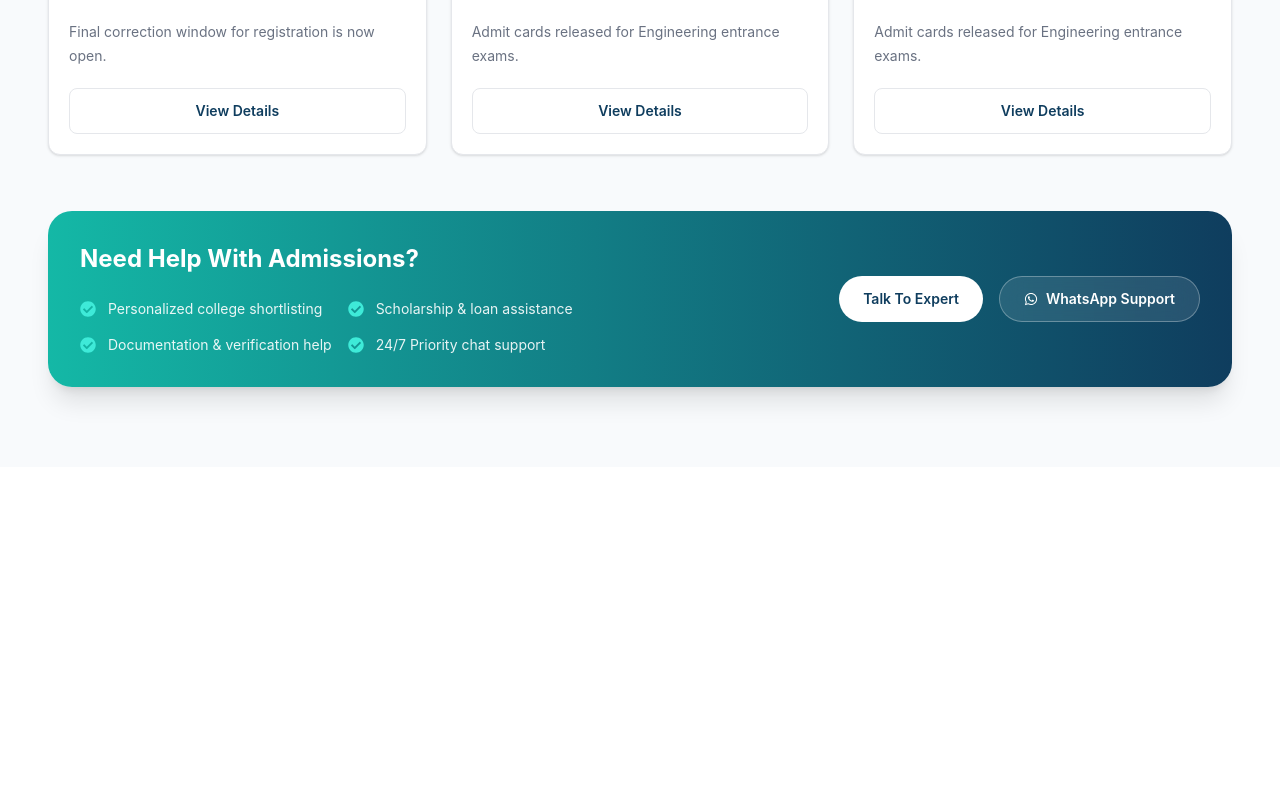
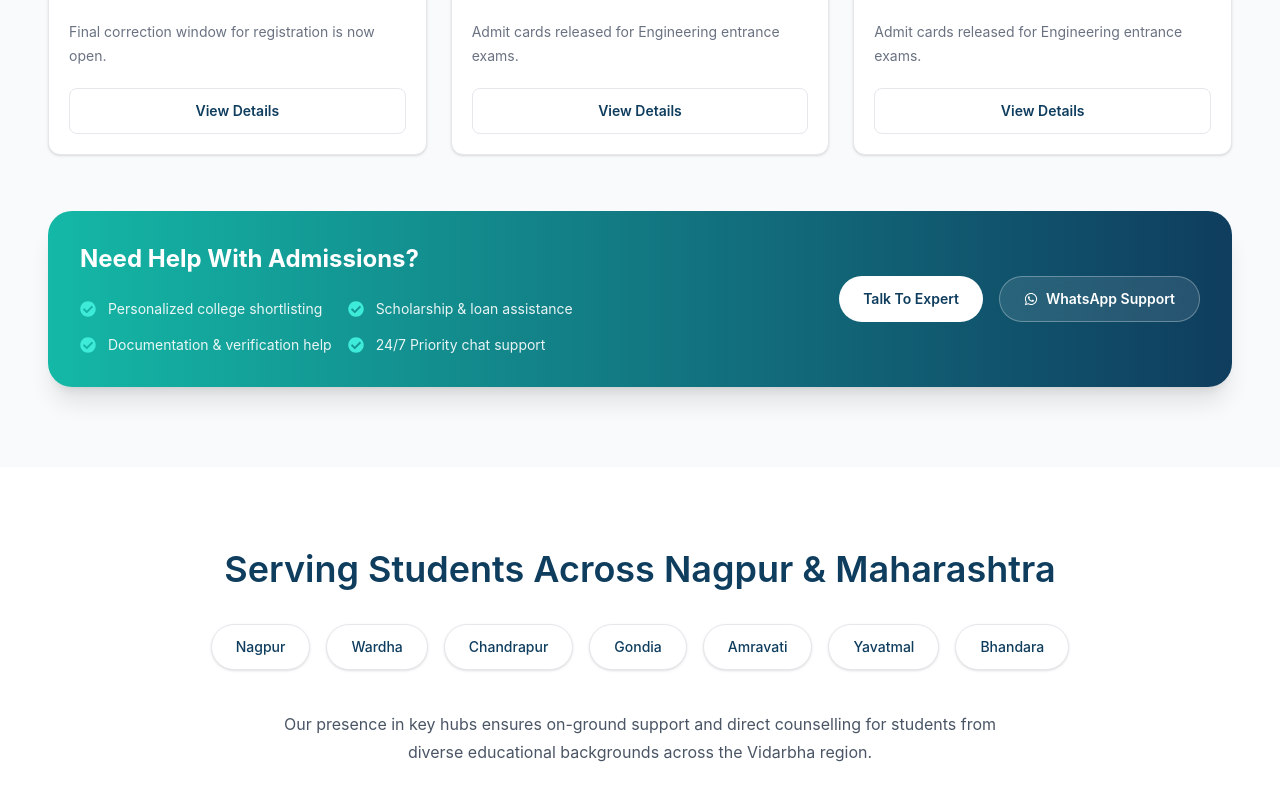
Before and after one commit to ntNayan23/future-star-foundation, a React (Vite) app in the folder frontend/: page / in a window 1280 px wide. Shown: the part 1360-2160 px from the top of the page. Before the commit the page ends 1827 px from the top, so only its background shows below. Built offline with nearby package versions, Linux system fonts and the light colour scheme.

Commit message:
region section created

```diff
--- a/frontend/src/App.tsx
+++ b/frontend/src/App.tsx
@@ -1,7 +1,9 @@
 import './App.css'
 import Hero from './components/hero/Hero'
 import Navbar from './components/Navbar'
+import Regions from './components/regions/RegionsSection'
 import UpdatesSection from './components/updates/UpdatesSection'
+
 
 function App() {
 
@@ -12,6 +14,7 @@ function App() {
       <Navbar/>
       <Hero/>
       <UpdatesSection/>
+      <Regions/>
     </div>
     </>
   )
--- /dev/null
+++ b/frontend/src/components/regions/Pills.tsx
@@ -0,0 +1,29 @@
+
+const regions = [
+  "Nagpur",
+  "Wardha",
+  "Chandrapur",
+  "Gondia",
+  "Amravati",
+  "Yavatmal",
+  "Bhandara",
+];
+
+const Pills = () => {
+  return (
+    <div className="mt-8 flex flex-wrap justify-center gap-4">
+
+      {regions.map((region) => (
+        <div
+          key={region}
+          className="cursor-pointer rounded-full border border-gray-200 bg-white px-6 py-3 text-sm font-medium text-[#0F3D5E] shadow-sm transition-all duration-300 hover:border-[#14B8A6]/40 hover:bg-[#14B8A6]/5 hover:text-[#14B8A6]"
+        >
+          {region}
+        </div>
+      ))}
+
+    </div>
+  );
+};
+
+export default Pills;
--- /dev/null
+++ b/frontend/src/components/regions/RegionsSection.tsx
@@ -0,0 +1,31 @@
+
+import Pills from "./Pills";
+
+const RegionsSection = () => {
+  return (
+    <section className="bg-white py-16 md:py-20">
+
+      <div className="mx-auto max-w-5xl px-4 text-center sm:px-6 lg:px-8">
+
+        {/* Heading */}
+        <h2 className="text-2xl font-semibold leading-tight text-[#0F3D5E] sm:text-3xl md:text-4xl">
+          Serving Students Across Nagpur & Maharashtra
+        </h2>
+
+        {/* Region Pills */}
+        <Pills />
+
+        {/* Description */}
+        <p className="mx-auto mt-10 max-w-3xl text-base leading-7 text-gray-600">
+          Our presence in key hubs ensures on-ground
+          support and direct counselling for students
+          from diverse educational backgrounds across
+          the Vidarbha region.
+        </p>
+
+      </div>
+    </section>
+  );
+};
+
+export default RegionsSection;
```
